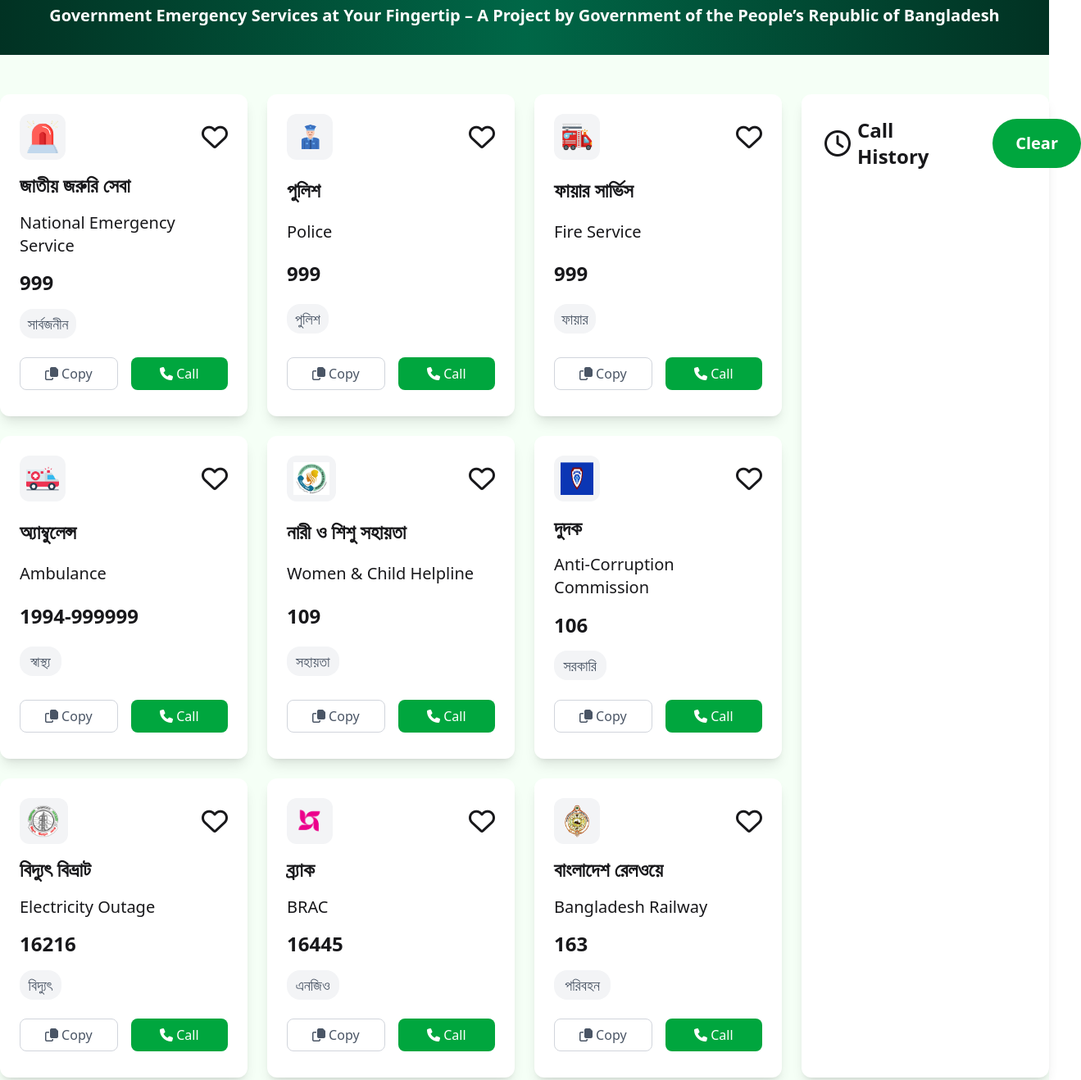
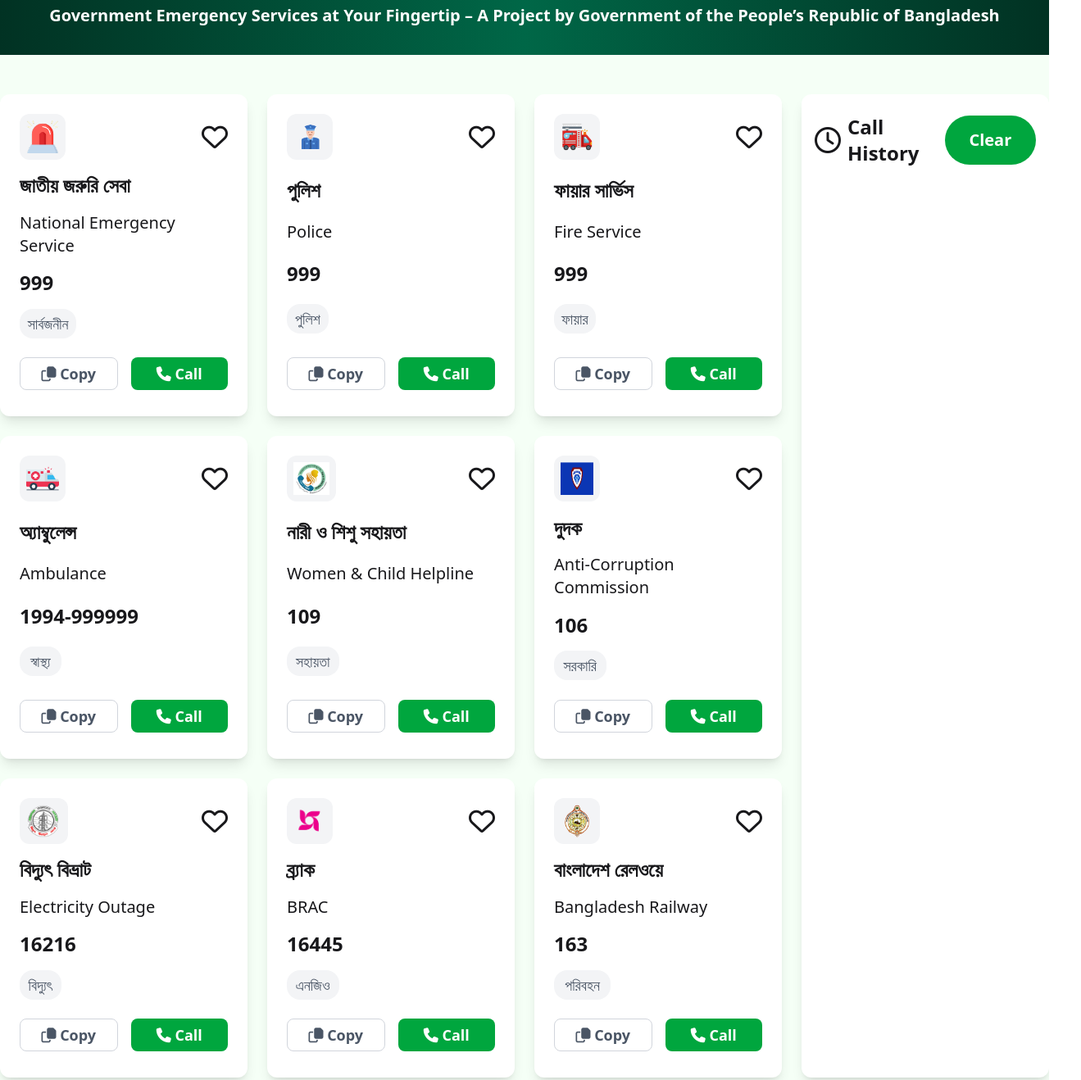
Before and after one commit to MuddacchirIT/my-assignment-05, a plain HTML site: page index.html in a window 1280 px wide. Shown: the part 280-1598 px from the top of the page at 82% size, 1319 px wide, since content can reach past the window. Drawn offline with nearby package versions, Linux system fonts and the light colour scheme.

```diff
--- a/index.html
+++ b/index.html
@@ -15,9 +15,7 @@
 <body>
     <section class="w-full">
         <div class="max-w-[1800px] mx-auto flex justify-between items-center px-6 py-4">
-
             <!-- navbar -->
-
             <div class="flex items-center gap-3">
                 <img src="./assets/logo.png" class="h-[60px]" alt="">
                 <h1 class="text-3xl font-bold text-[#006747] leading-tight">
@@ -41,9 +39,7 @@
                 </div>
             </div>
         </div>
-
         <!-- banner section -->
-
         <div class="max-w-[1920px] md:h-[240px] mx-auto bg-gradient-to-r from-[#013223]
         via-[#006747] to-[#013223]
          flex flex-col items-center justify-center text-center text-white px-3 py-4">
@@ -54,12 +50,12 @@
                 of the People’s Republic of Bangladesh</p>
         </div>
     </section>
-
     <!-- different service center -->
     <div class=" bg-[#F5FFF6] max-w-[1800px] mx-auto py-12">
         <div class="min-h-[1200px] grid grid-cols-1 sm:grid-cols-2 lg:grid-cols-3 xl:grid-cols-4 gap-6 items-stretch">
             <!-- জাতীয় জরুরি সেবা -->
-            <div class=" bg-white shadow-lg text-center p-6 rounded-xl h-full flex flex-col justify-between">
+            <div
+                class=" bg-white shadow-lg text-center p-6 rounded-xl h-full flex flex-col justify-between w-full max-w-md mx-auto">
                 <div class="flex justify-between items-center">
                     <div class="bg-gray-100 p-2 rounded-xl"><img src="./assets/emergency.png" class="max-h-[40px]"
                             alt="">
@@ -73,19 +69,20 @@
                 <button class="bg-gray-100 text-gray-600 w-3/11 p-1 rounded-2xl border-none text-lg">সার্বজনীন</button>
                 <div class="flex justify-between gap-4 py-2">
                     <button id="btn-national-emer-copy"
-                        class="bg-white text-gray-600 h-10 w-full rounded-lg border border-gray-300 transition-all duration-300 hover:bg-gray-200"><i
+                        class="bg-white text-gray-600 text-lg font-semibold h-10 w-full rounded-lg border border-gray-300 transition-all duration-300 hover:bg-gray-200"><i
                             class="fa-regular fa-copy"></i>
                         Copy
                     </button>
                     <button id="btn-national-emer"
-                        class="bg-[#00A63E] text-white h-10 w-full rounded-lg transition-all duration-300 hover:bg-green-400"><i
+                        class="bg-[#00A63E] text-white text-lg font-semibold h-10 w-full rounded-lg transition-all duration-300 hover:bg-green-400"><i
                             class="fa-solid fa-phone"></i>
                         Call
                     </button>
                 </div>
             </div>
             <!-- পুলিশ -->
-            <div class=" bg-white shadow-lg text-center p-6 rounded-xl h-full flex flex-col justify-between">
+            <div
+                class=" bg-white shadow-lg text-center p-6 rounded-xl h-full flex flex-col justify-between w-full max-w-md mx-auto">
                 <div class="flex justify-between items-center">
                     <div class="bg-gray-100 p-2 rounded-xl"><img src="./assets/police.png" class="max-h-[40px]" alt="">
                     </div>
@@ -97,19 +94,20 @@
                 <button class="bg-gray-100 text-gray-600 w-2/10 py-1 rounded-2xl border-none text-lg">পুলিশ</button>
                 <div class="flex justify-between gap-4 py-2">
                     <button id="btn-police-copy"
-                        class="bg-white text-gray-600 h-10 w-full rounded-lg border border-gray-300 transition-all duration-300 hover:bg-gray-200"><i
+                        class="bg-white text-gray-600 text-lg font-semibold h-10 w-full rounded-lg border border-gray-300 transition-all duration-300 hover:bg-gray-200"><i
                             class="fa-regular fa-copy"></i>
                         Copy
                     </button>
                     <button id="btn-police"
-                        class="bg-[#00A63E] text-white h-10 w-full rounded-lg transition-all duration-300 hover:bg-green-400"><i
+                        class="bg-[#00A63E] text-white text-lg font-semibold h-10 w-full rounded-lg transition-all duration-300 hover:bg-green-400"><i
                             class="fa-solid fa-phone"></i>
                         Call
                     </button>
                 </div>
             </div>
             <!-- ফায়ার সার্ভিস -->
-            <div class=" bg-white shadow-lg text-center p-6 rounded-xl h-full flex flex-col justify-between">
+            <div
+                class=" bg-white shadow-lg text-center p-6 rounded-xl h-full flex flex-col justify-between w-full max-w-md mx-auto">
                 <div class="flex justify-between items-center">
                     <div class="bg-gray-100 p-2 rounded-xl"><img src="./assets/fire-service.png" class="max-h-[40px]"
                             alt="">
@@ -122,12 +120,12 @@
                 <button class="bg-gray-100 text-gray-600 w-1/5 py-1 rounded-2xl border-none text-lg">ফায়ার</button>
                 <div class="flex justify-between gap-4 py-2">
                     <button id="btn-fire-copy"
-                        class="bg-white text-gray-600 h-10 w-full rounded-lg border border-gray-300 transition-all duration-300 hover:bg-gray-200"><i
+                        class="bg-white text-gray-600 text-lg font-semibold h-10 w-full rounded-lg border border-gray-300 transition-all duration-300 hover:bg-gray-200"><i
                             class="fa-regular fa-copy"></i>
                         Copy
                     </button>
                     <button id="btn-fire"
-                        class="bg-[#00A63E] text-white h-10 w-full rounded-lg transition-all duration-300 hover:bg-green-400"><i
+                        class="bg-[#00A63E] text-white text-lg font-semibold h-10 w-full rounded-lg transition-all duration-300 hover:bg-green-400"><i
                             class="fa-solid fa-phone"></i>
                         Call
                     </button>
@@ -135,23 +133,22 @@
             </div>
             <!-- call history -->
             <div id="call-history-container"
-                class="order-last md:order-none row-span-3 bg-white shadow-lg border-none p-3 md:p-5 rounded-xl h-full">
-                <div class="flex flex-col md:flex-row justify-between items-center p-2">
-                    <div class="flex justify-between items-center gap-4 md:gap-14">
-                        <div class="flex justify-center items-center gap-2">
-                            <i class="fa-regular fa-clock fa-2xl"></i>
-                            <h2 class="text-lg md:text-2xl font-semibold">Call History</h2>
-                        </div>
-                        <button id="clear-btn"
-                            class="w-[90px] h-[40px] md:w-[130px] md:h-[60px] rounded-full bg-[#00A63E] text-sm md:text-xl font-semibold text-white">
-                            Clear
-                        </button>
+                class="order-last md:order-none row-span-3 bg-white shadow-lg border-none rounded-xl h-full w-full max-w-md mx-auto min-h-screen">
+                <div class="flex justify-between items-center pt-6 px-4">
+                    <div class="flex justify-center items-center gap-2">
+                        <i class="fa-regular fa-clock fa-2xl"></i>
+                        <h2 class="text-2xl font-semibold">Call History</h2>
                     </div>
+                    <button id="clear-btn"
+                        class="w-[110px] h-[50px] md:w-[125px] md:h-[60px] rounded-full bg-[#00A63E] text-xl font-semibold text-white">
+                        Clear
+                    </button>
                 </div>
                 <ul id="call-history-list" class="list-none"></ul>
             </div>
             <!-- অ্যাম্বুলেন্স -->
-            <div class=" bg-white shadow-lg text-center p-6 rounded-xl h-full flex flex-col justify-between">
+            <div
+                class=" bg-white shadow-lg text-center p-6 rounded-xl h-full flex flex-col justify-between w-full max-w-md mx-auto">
                 <div class="flex justify-between items-center">
                     <div class="bg-gray-100 p-2 rounded-xl"><img src="./assets/ambulance.png" class="max-h-[40px]"
                             alt="">
@@ -164,19 +161,20 @@
                 <button class="bg-gray-100 text-gray-600 w-1/5 py-1 rounded-2xl border-none text-lg">স্বাস্থ্য</button>
                 <div class="flex justify-between gap-4 py-2">
                     <button id="btn-ambulance-copy"
-                        class="bg-white text-gray-600 h-10 w-full rounded-lg border border-gray-300 transition-all duration-300 hover:bg-gray-200"><i
+                        class="bg-white text-gray-600 text-lg font-semibold h-10 w-full rounded-lg border border-gray-300 transition-all duration-300 hover:bg-gray-200"><i
                             class="fa-regular fa-copy"></i>
                         Copy
                     </button>
                     <button id="btn-ambulance"
-                        class="bg-[#00A63E] text-white h-10 w-full rounded-lg transition-all duration-300 hover:bg-green-400"><i
+                        class="bg-[#00A63E] text-white text-lg font-semibold h-10 w-full rounded-lg transition-all duration-300 hover:bg-green-400"><i
                             class="fa-solid fa-phone"></i>
                         Call
                     </button>
                 </div>
             </div>
             <!-- নারী ও শিশু সহায়তা -->
-            <div class=" bg-white shadow-lg text-center p-6 rounded-xl h-full flex flex-col justify-between">
+            <div
+                class=" bg-white shadow-lg text-center p-6 rounded-xl h-full flex flex-col justify-between w-full max-w-md mx-auto">
                 <div class="flex justify-between items-center">
                     <div class="bg-gray-100 p-2 rounded-xl"><img src="./assets/images.png" class="max-h-[40px]" alt="">
                     </div>
@@ -188,19 +186,20 @@
                 <button class="bg-gray-100 text-gray-600 w-3/12 py-1 rounded-2xl border-none text-lg">সহায়তা</button>
                 <div class="flex justify-between gap-4 py-2">
                     <button id="btn-women-copy"
-                        class="bg-white text-gray-600 h-10 w-full rounded-lg border border-gray-300 transition-all duration-300 hover:bg-gray-200"><i
+                        class="bg-white text-gray-600 text-lg font-semibold h-10 w-full rounded-lg border border-gray-300 transition-all duration-300 hover:bg-gray-200"><i
                             class="fa-regular fa-copy"></i>
                         Copy
                     </button>
                     <button id="btn-women"
-                        class="bg-[#00A63E] text-white h-10 w-full rounded-lg transition-all duration-300 hover:bg-green-400"><i
+                        class="bg-[#00A63E] text-white text-lg font-semibold h-10 w-full rounded-lg transition-all duration-300 hover:bg-green-400"><i
                             class="fa-solid fa-phone"></i>
                         Call
                     </button>
                 </div>
             </div>
             <!-- দুদক -->
-            <div class=" bg-white shadow-lg text-center p-6 rounded-xl h-full flex flex-col justify-between">
+            <div
+                class=" bg-white shadow-lg text-center p-6 rounded-xl h-full flex flex-col justify-between w-full max-w-md mx-auto">
                 <div class="flex justify-between items-center">
                     <div class="bg-gray-100 p-2 rounded-xl"><img src="./assets/Anti-Corruption-Commission-Logo.png"
                             class="h-[40px] w-[40px]" alt="">
@@ -213,19 +212,20 @@
                 <button class="bg-gray-100 text-gray-600 w-2/8 py-1 rounded-2xl border-none text-lg">সরকারি</button>
                 <div class="flex justify-between gap-4 py-2">
                     <button id="btn-anti-copy"
-                        class="bg-white text-gray-600 h-10 w-full rounded-lg border border-gray-300 transition-all duration-300 hover:bg-gray-200"><i
+                        class="bg-white text-gray-600 text-lg font-semibold h-10 w-full rounded-lg border border-gray-300 transition-all duration-300 hover:bg-gray-200"><i
                             class="fa-regular fa-copy"></i>
                         Copy
                     </button>
                     <button id="btn-anti"
-                        class="bg-[#00A63E] text-white h-10 w-full rounded-lg transition-all duration-300 hover:bg-green-400"><i
+                        class="bg-[#00A63E] text-white text-lg font-semibold h-10 w-full rounded-lg transition-all duration-300 hover:bg-green-400"><i
                             class="fa-solid fa-phone"></i>
                         Call
                     </button>
                 </div>
             </div>
             <!-- বিদ্যুৎ বিভ্রাট -->
-            <div class=" bg-white shadow-lg text-center p-6 rounded-xl h-full flex flex-col justify-between">
+            <div
+                class=" bg-white shadow-lg text-center p-6 rounded-xl h-full flex flex-col justify-between w-full max-w-md mx-auto">
                 <div class="flex justify-between items-center">
                     <div class="bg-gray-100 p-2 rounded-xl"><img src="./assets/BPDB_logo.png" class="max-h-[40px]"
                             alt="">
@@ -238,19 +238,20 @@
                 <button class="bg-gray-100 text-gray-600 w-1/5 py-1 rounded-2xl border-none text-lg">বিদ্যুৎ</button>
                 <div class="flex justify-between gap-4 py-2">
                     <button id="btn-ele-copy"
-                        class="bg-white text-gray-600 h-10 w-full rounded-lg border border-gray-300 transition-all duration-300 hover:bg-gray-200"><i
+                        class="bg-white text-gray-600 text-lg font-semibold h-10 w-full rounded-lg border border-gray-300 transition-all duration-300 hover:bg-gray-200"><i
                             class="fa-regular fa-copy"></i>
                         Copy
                     </button>
                     <button id="btn-ele"
-                        class="bg-[#00A63E] text-white h-10 w-full rounded-lg transition-all duration-300 hover:bg-green-400"><i
+                        class="bg-[#00A63E] text-white text-lg font-semibold h-10 w-full rounded-lg transition-all duration-300 hover:bg-green-400"><i
                             class="fa-solid fa-phone"></i>
                         Call
                     </button>
                 </div>
             </div>
             <!-- ব্র্যাক -->
-            <div class=" bg-white shadow-lg text-center p-6 rounded-xl h-full flex flex-col justify-between">
+            <div
+                class=" bg-white shadow-lg text-center p-6 rounded-xl h-full flex flex-col justify-between w-full max-w-md mx-auto">
                 <div class="flex justify-between items-center">
                     <div class="bg-gray-100 p-2 rounded-xl"><img src="./assets/brac.png" class="max-h-[40px]" alt="">
                     </div>
@@ -262,37 +263,38 @@
                 <button class="bg-gray-100 text-gray-600 w-2/8 py-1 rounded-2xl border-none text-lg">এনজিও</button>
                 <div class="flex justify-between gap-4 py-2">
                     <button id="btn-brac-copy"
-                        class="bg-white text-gray-600 h-10 w-full rounded-lg border border-gray-300 transition-all duration-300 hover:bg-gray-200"><i
+                        class="bg-white text-gray-600 text-lg font-semibold h-10 w-full rounded-lg border border-gray-300 transition-all duration-300 hover:bg-gray-200"><i
                             class="fa-regular fa-copy"></i>
                         Copy
                     </button>
                     <button id="btn-brac"
-                        class="bg-[#00A63E] text-white h-10 w-full rounded-lg transition-all duration-300 hover:bg-green-400"><i
+                        class="bg-[#00A63E] text-white text-lg font-semibold h-10 w-full rounded-lg transition-all duration-300 hover:bg-green-400"><i
                             class="fa-solid fa-phone"></i>
                         Call
                     </button>
                 </div>
             </div>
             <!-- বাংলাদেশ রেলওয়ে -->
-            <div class=" bg-white shadow-lg text-center p-6 rounded-xl h-full flex flex-col justify-between">
+            <div
+                class=" bg-white shadow-lg text-center p-6 rounded-xl h-full flex flex-col justify-between w-full max-w-md mx-auto">
                 <div class="flex justify-between items-center">
                     <div class="bg-gray-100 p-2 rounded-xl"><img src="./assets/Bangladesh-Railway.png"
                             class="max-h-[40px]" alt="">
                     </div>
                     <div class="img-heart"><i class="fa-regular fa-heart fa-2xl"></i></div>
                 </div>
-                <h2 class="text-2xl font-bold text-start">বাংলাদেশ রেলওয়ে </h2>
+                <h2 class="text-2xl font-bold text-start">বাংলাদেশ রেলওয়ে</h2>
                 <p id="name-rail" class="text-start text-xl">Bangladesh Railway</p>
                 <p id="call-rail" class="text-start text-2xl font-bold">163</p>
                 <button class="bg-gray-100 text-gray-600 w-3/11 py-1 rounded-2xl border-none text-lg">পরিবহন</button>
                 <div class="flex justify-between gap-4 py-2">
                     <button id="btn-rail-copy"
-                        class="bg-white text-gray-600 h-10 w-full rounded-lg border border-gray-300 transition-all duration-300 hover:bg-gray-200"><i
+                        class="bg-white text-gray-600 text-lg font-semibold h-10 w-full rounded-lg border border-gray-300 transition-all duration-300 hover:bg-gray-200"><i
                             class="fa-regular fa-copy"></i>
                         Copy
                     </button>
                     <button id="btn-rail"
-                        class="bg-[#00A63E] text-white h-10 w-full rounded-lg transition-all duration-300 hover:bg-green-400"><i
+                        class="bg-[#00A63E] text-white text-lg font-semibold h-10 w-full rounded-lg transition-all duration-300 hover:bg-green-400"><i
                             class="fa-solid fa-phone"></i>
                         Call
                     </button>
```
Also changed, not shown: 1 other file.
